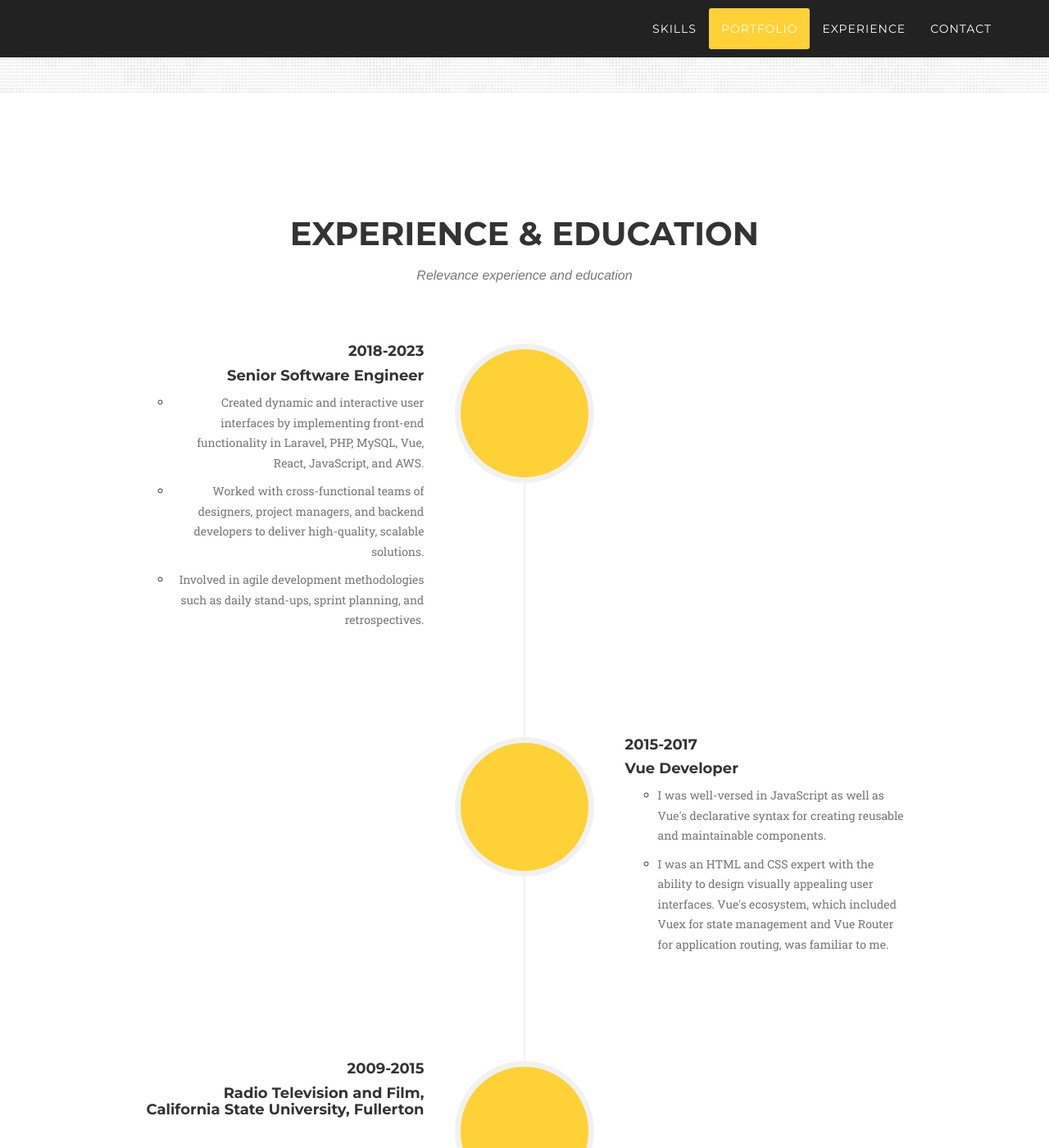
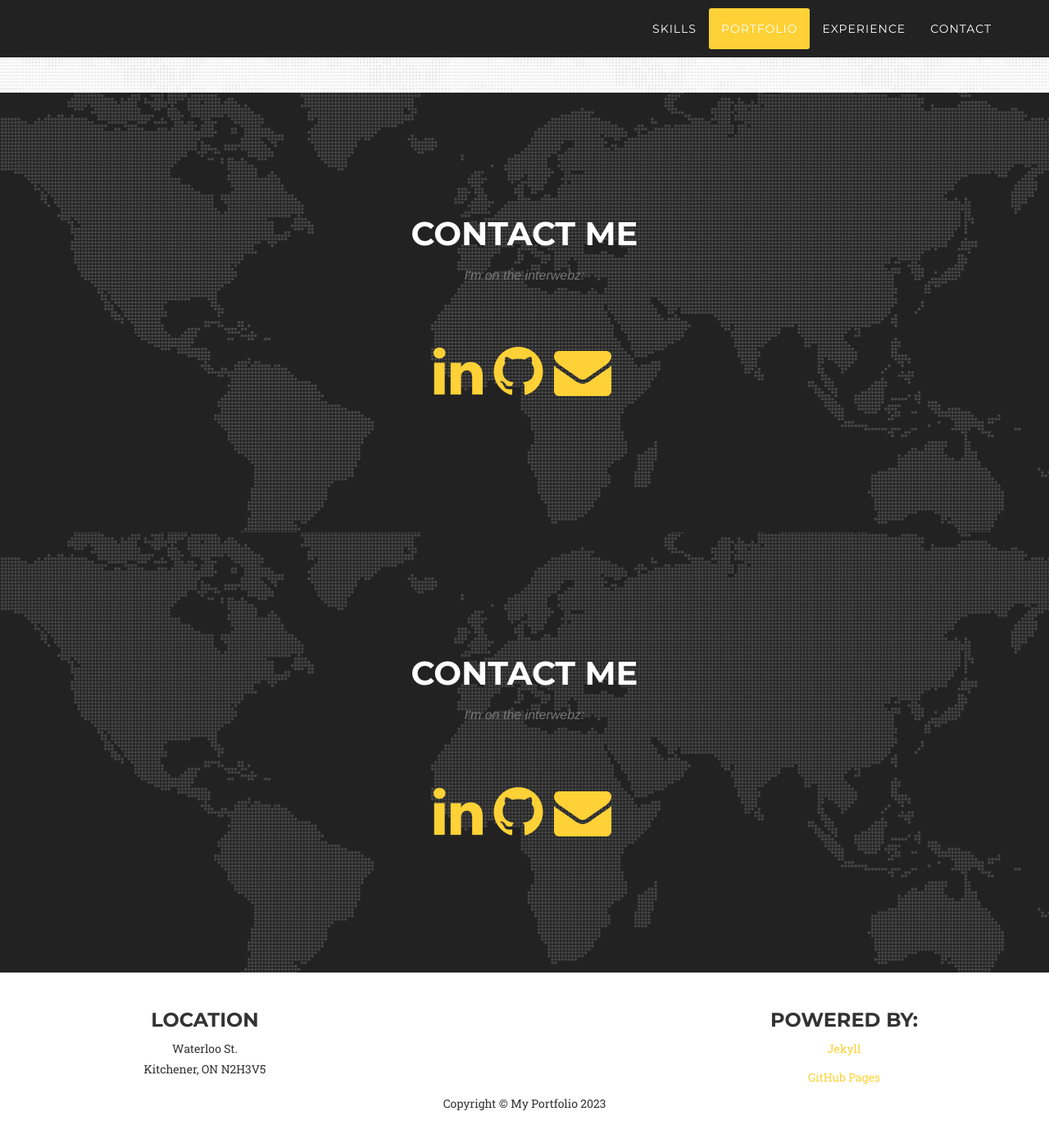
Before and after one commit to BryanMorales215/BryanMorales215.github.io, a Jekyll site: the page built from _posts/2014-09-15-Invasive-Fish.markdown, in a window 1280 px wide and 1400 px high, scrolled down 3750 px. Shown: the whole window at 82% size. Built offline with Jekyll 4.4.1, drawn with Linux system fonts in a browser that asks for light colours; some web fonts are replaced.

Commit message:
Update about.html

```diff
--- a/_includes/about.html
+++ b/_includes/about.html
@@ -1,83 +1,28 @@
-<!-- About Section -->
-    <section id="about">
+ <!-- Contact Section -->
+    <section id="contact">
         <div class="container">
             <div class="row">
                 <div class="col-lg-12 text-center">
-                    <h2 class="section-heading">Experience & Education</h2>
-                    <h3 class="section-subheading text-muted">Relevance experience and education</h3>
+                    <h2 class="section-heading">Contact Me</h2>
+                    <h3 class="section-subheading text-muted">I'm on the interwebz:</h3>
                 </div>
             </div>
             <div class="row">
-                <div class="col-lg-12">
-                    <ul class="timeline">
+                <div class="col-lg-12 text-center">
+                        <ul class="list-inline">
+
                             <li>
-                            <div class="timeline-image">
-                                <img class="img-circle img-responsive" src="img/about/1.jpg" alt="">
-                            </div>
-                            <div class="timeline-panel">
-                                <div class="timeline-heading">
-                                    <h4>2018-2023</h4>
-                                    <h4 class="subheading">Senior Software Engineer</h4>
-                                </div>
-                                <div class="timeline-body">
-                                        <ul>
+                                <a href="https://www.linkedin.com/in/BryanMorales215" class="btn-social btn-outline"><i class="fa fa-5x fa-linkedin"></i></a>
+                            </li>
+
                             <li>
-                                                <p class="text-muted">
-                                                Created dynamic and interactive user interfaces by implementing front-end functionality in Laravel, PHP, MySQL, Vue, React, JavaScript, and AWS.
-                                                </p>
+                                <a href="http://github.com/BryanMorales215" class="btn-social btn-outline"><i class="fa fa-5x fa-github"></i></a>
                             </li>
+
                             <li>
-                                                <p class="text-muted">
-                                                Worked with cross-functional teams of designers, project managers, and backend developers to deliver high-quality, scalable solutions.
-                                                </p>
+                                <a href="mailto:bryanmorales.work@gmail.com" class="btn-social btn-outline"><i class="fa fa-5x fa-envelope"></i></a>
                             </li>
-                                            <li>
-                                                <p class="text-muted">
-                                                Involved in agile development methodologies such as daily stand-ups, sprint planning, and retrospectives.
-                                                </p>
-                                            </li>
-                                        </ul>
-                                </div>
-                            </div>
-                        </li>
-                        <li class="timeline-inverted">
-                            <div class="timeline-image">
-                                <img class="img-circle img-responsive" src="img/about/2.jpg" alt="">
-                            </div>
-                            <div class="timeline-panel">
-                                <div class="timeline-heading">
-                                    <h4>2015-2017</h4>
-                                    <h4 class="subheading">Vue Developer</h4>
-                                </div>
-                                <div class="timeline-body">
-                                    <ul>
-                                            <li>
-                                                <p class="text-muted">
-                                                I was well-versed in JavaScript as well as Vue's declarative syntax for creating reusable and maintainable components.
-                                                </p>
-                                            </li>
-                                            <li>
-                                                <p class="text-muted">
-                                                 I was an HTML and CSS expert with the ability to design visually appealing user interfaces. Vue's ecosystem, which included Vuex for state management and Vue Router for application routing, was familiar to me.
-                                                </p>
-                                            </li>
-                                        </ul>
-                                </div>
-                            </div>
-                        </li>
-                        <li>
-                            <div class="timeline-image">
-                                <img class="img-circle img-responsive" src="img/about/california_state_university.png" alt="">
-                            </div>
-                            <div class="timeline-panel">
-                                <div class="timeline-heading">
-                                    <h4>2009-2015</h4>
-                                    <h4 class="subheading">Radio Television and Film, <br /> California State University, Fullerton </h4>
-                                </div>
-                                <div class="timeline-body">
-                                </div>
-                            </div>
-                        </li>
+
                         </ul>
                 </div>
             </div>
```
Lines whose indentation alone changed are shown as unchanged.
